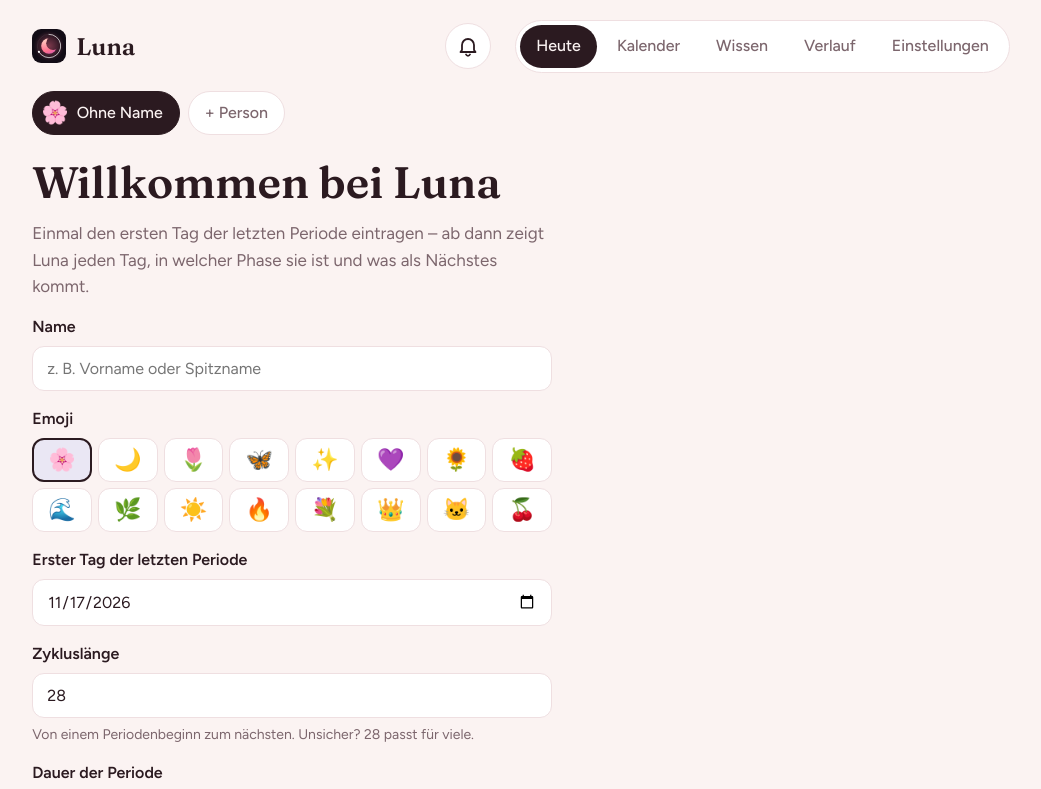
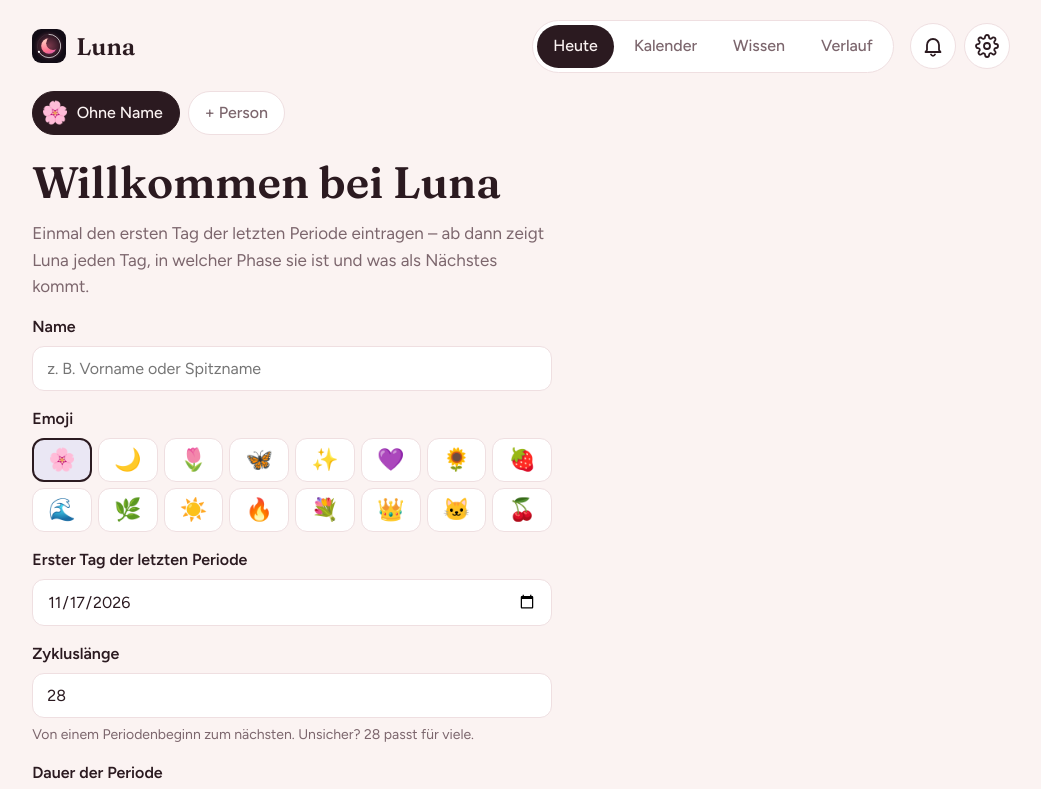
Before and after one commit to motus-apps/luna, a plain HTML site: page index.html in a window 1280 px wide. Shown: the top 789 px of the page, without its empty margins (119-1160 px from the left). Drawn offline with Linux system fonts and the light colour scheme.

Commit message:
Einstellungen als Zahnrad oben rechts, ausgeblendete Knöpfe korrigiert
Co-Authored-By: Claude Opus 5.5 <noreply@anthropic.com>
Claude-Session: https://claude.ai/code/session_01RFCcWHxXt6odDFFyRGDKUL

```diff
--- a/index.html
+++ b/index.html
@@ -21,12 +21,13 @@
 --ovu:light-dark(#d4731f,#f29a45);--lut:light-dark(#8b78c0,#a894dd);--pms:light-dark(#6a59a6,#8e7dd0);--late:light-dark(#9b8a90,#8a787e)}
 :root[data-theme=light]{color-scheme:light}:root[data-theme=dark]{color-scheme:dark}
 *{box-sizing:border-box;min-width:0}
+[hidden]{display:none!important}
 body{margin:0;background:var(--bg);color:var(--ink);font:16px/1.55 Figtree,system-ui,sans-serif;overflow-x:clip}
 h1,h2,h3{font-family:Fraunces,Georgia,serif;font-weight:600;line-height:1.08;margin:0;text-wrap:balance}
 h2{font-size:clamp(30px,5vw,44px)}h3{font-size:21px}
 .wrap{max-width:1080px;margin:0 auto;padding:0 max(4vw,16px)}
-header{display:flex;flex-wrap:wrap;gap:12px 24px;align-items:center;justify-content:space-between;padding:20px 0 8px}
-.brand{font:600 24px Fraunces,serif;display:flex;align-items:center;gap:10px}
+header{display:flex;flex-wrap:wrap;gap:12px 16px;align-items:center;padding:20px 0 8px}
+.brand{margin-right:auto;font:600 24px Fraunces,serif;display:flex;align-items:center;gap:10px}
 .brand img{border-radius:9px;display:block}
 nav{display:flex;gap:4px;background:var(--card);border:1px solid var(--line);border-radius:999px;padding:4px;overflow-x:auto}
 nav a{flex:none;padding:9px 16px;border-radius:999px;color:var(--mut);text-decoration:none;font-weight:500;min-height:40px}
@@ -107,7 +108,8 @@ textarea{min-height:90px;resize:vertical}
 .status.warn{background:color-mix(in srgb,var(--fert) 18%,var(--card))}
 .banner{display:flex;flex-wrap:wrap;gap:12px 20px;align-items:center;justify-content:space-between;margin-bottom:22px;padding:16px 20px;border-radius:20px;background:var(--card);border:1px solid var(--line);border-left:5px solid var(--lut)}
 .banner b{display:block;font:600 19px/1.25 Fraunces,serif}.banner p{margin:4px 0 0;color:var(--mut);font-size:15px;max-width:56ch}
-.bell{position:relative;margin-left:auto;display:grid;place-items:center;width:46px;height:46px;border-radius:50%;color:var(--ink);background:var(--card);border:1px solid var(--line)}
+.hicons{display:flex;gap:8px}
+.bell{position:relative;display:grid;place-items:center;width:46px;height:46px;border-radius:50%;color:var(--ink);background:var(--card);border:1px solid var(--line)}
 .bell.on{background:var(--ink);color:var(--bg)}
 .bell .cnt{position:absolute;top:-3px;right:-3px;min-width:20px;height:20px;padding:0 5px;border-radius:10px;background:var(--mens);color:#fff;font:600 12px/20px Figtree,sans-serif;text-align:center}
 .inbox{list-style:none;padding:0;margin:20px 0 0;display:grid;gap:10px}
@@ -174,14 +176,16 @@ header{padding-top:max(20px,env(safe-area-inset-top))}
 <div class="wrap">
 <header>
   <div class="brand"><img src="icons/icon.svg" alt="" width="34" height="34">Luna</div>
-  <a href="#mitteilungen" class="bell" id="bell" aria-label="Mitteilungen"><svg viewBox="0 0 24 24" width="24" height="24" fill="none" stroke="currentColor" stroke-width="1.8" stroke-linecap="round" stroke-linejoin="round" aria-hidden="true"><path d="M6 16V11a6 6 0 0 1 12 0v5l1.5 2h-15z"/><path d="M10 20.5a2.2 2.2 0 0 0 4 0"/></svg><span class="cnt" id="bellCnt" hidden></span></a>
   <nav id="nav">
     <a href="#heute" data-v="heute"><svg viewBox="0 0 24 24" width="24" height="24" fill="none" stroke="currentColor" stroke-width="1.8" stroke-linecap="round" stroke-linejoin="round" aria-hidden="true"><circle cx="12" cy="12" r="8.5"/><circle cx="12" cy="3.5" r="2" fill="currentColor"/></svg><span>Heute</span></a>
     <a href="#kalender" data-v="kalender"><svg viewBox="0 0 24 24" width="24" height="24" fill="none" stroke="currentColor" stroke-width="1.8" stroke-linecap="round" stroke-linejoin="round" aria-hidden="true"><rect x="3.5" y="5" width="17" height="15.5" rx="3"/><path d="M3.5 10h17M8 3v4M16 3v4"/></svg><span>Kalender</span></a>
     <a href="#wissen" data-v="wissen"><svg viewBox="0 0 24 24" width="24" height="24" fill="none" stroke="currentColor" stroke-width="1.8" stroke-linecap="round" stroke-linejoin="round" aria-hidden="true"><path d="M12 6.5C10 5 7 4.5 3.5 5v13.5C7 18 10 18.5 12 20c2-1.5 5-2 8.5-1.5V5C17 4.5 14 5 12 6.5zM12 6.5V20"/></svg><span>Wissen</span></a>
     <a href="#verlauf" data-v="verlauf"><svg viewBox="0 0 24 24" width="24" height="24" fill="none" stroke="currentColor" stroke-width="1.8" stroke-linecap="round" stroke-linejoin="round" aria-hidden="true"><path d="M5 20V12M10 20V6M15 20v-9M20 20V9"/></svg><span>Verlauf</span></a>
-    <a href="#einstellungen" data-v="einstellungen"><svg viewBox="0 0 24 24" width="24" height="24" fill="none" stroke="currentColor" stroke-width="1.8" stroke-linecap="round" stroke-linejoin="round" aria-hidden="true"><path d="M4 7h10M18 7h2M4 17h4M12 17h8"/><circle cx="16" cy="7" r="2.2"/><circle cx="10" cy="17" r="2.2"/></svg><span data-s="Optionen">Einstellungen</span></a>
   </nav>
+  <div class="hicons">
+  <a href="#mitteilungen" class="bell" id="bell" aria-label="Mitteilungen"><svg viewBox="0 0 24 24" width="24" height="24" fill="none" stroke="currentColor" stroke-width="1.8" stroke-linecap="round" stroke-linejoin="round" aria-hidden="true"><path d="M6 16V11a6 6 0 0 1 12 0v5l1.5 2h-15z"/><path d="M10 20.5a2.2 2.2 0 0 0 4 0"/></svg><span class="cnt" id="bellCnt" hidden></span></a>
+  <a href="#einstellungen" class="bell" id="gear" aria-label="Einstellungen"><svg viewBox="0 0 24 24" width="24" height="24" fill="none" stroke="currentColor" stroke-width="1.8" stroke-linecap="round" stroke-linejoin="round" aria-hidden="true"><circle cx="12" cy="12" r="3"/><path d="M19.4 15a1.7 1.7 0 0 0 .3 1.8l.1.1a2 2 0 1 1-2.8 2.8l-.1-.1a1.7 1.7 0 0 0-1.8-.3 1.7 1.7 0 0 0-1 1.5V21a2 2 0 1 1-4 0v-.1a1.7 1.7 0 0 0-1.1-1.5 1.7 1.7 0 0 0-1.8.3l-.1.1a2 2 0 1 1-2.8-2.8l.1-.1a1.7 1.7 0 0 0 .3-1.8 1.7 1.7 0 0 0-1.5-1H3a2 2 0 1 1 0-4h.1a1.7 1.7 0 0 0 1.5-1.1 1.7 1.7 0 0 0-.3-1.8l-.1-.1a2 2 0 1 1 2.8-2.8l.1.1a1.7 1.7 0 0 0 1.8.3H9a1.7 1.7 0 0 0 1-1.5V3a2 2 0 1 1 4 0v.1a1.7 1.7 0 0 0 1 1.5 1.7 1.7 0 0 0 1.8-.3l.1-.1a2 2 0 1 1 2.8 2.8l-.1.1a1.7 1.7 0 0 0-.3 1.8V9a1.7 1.7 0 0 0 1.5 1H21a2 2 0 1 1 0 4h-.1a1.7 1.7 0 0 0-1.5 1z"/></svg></a>
+  </div>
 </header>
 <div class="people" id="people"></div>
 
@@ -662,7 +666,7 @@ if('serviceWorker' in navigator)navigator.serviceWorker.addEventListener('messag
 const VIEWS=['heute','kalender','wissen','verlauf','einstellungen','mitteilungen'];
 function route(){const h=location.hash.slice(1),v=VIEWS.includes(h)?h:'heute';
  VIEWS.forEach(x=>{$('#v-'+x).classList.toggle('on',x===v);const a=document.querySelector(`nav a[data-v=${x}]`);if(a)a.classList.toggle('on',x===v)});
- $('#bell').classList.toggle('on',v==='mitteilungen');if(v==='mitteilungen')loadInbox();
+ $('#bell').classList.toggle('on',v==='mitteilungen');$('#gear').classList.toggle('on',v==='einstellungen');if(v==='mitteilungen')loadInbox();
  if(v==='wissen'){drawHorm();if(wantScroll){const el=$('#wi-'+wantScroll);wantScroll=null;if(el)setTimeout(()=>el.scrollIntoView({behavior:matchMedia('(prefers-reduced-motion: reduce)').matches?'auto':'smooth',block:'start'}),60)}}else scrollTo(0,0)}
 function render(){renderPeople();renderToday();renderCal();renderWissen();renderHist();renderSet();foot()}
 addEventListener('hashchange',route);
--- a/sw.js
+++ b/sw.js
@@ -1,6 +1,6 @@
 importScripts('core.js');
 
-const CACHE = 'luna-v5';
+const CACHE = 'luna-v6';
 const FILES = ['./', 'index.html', 'core.js', 'manifest.webmanifest', 'icons/icon.svg', 'icons/icon-192.png', 'icons/icon-512.png', 'icons/apple-touch-icon.png'];
 
 self.addEventListener('install', e => {
```
